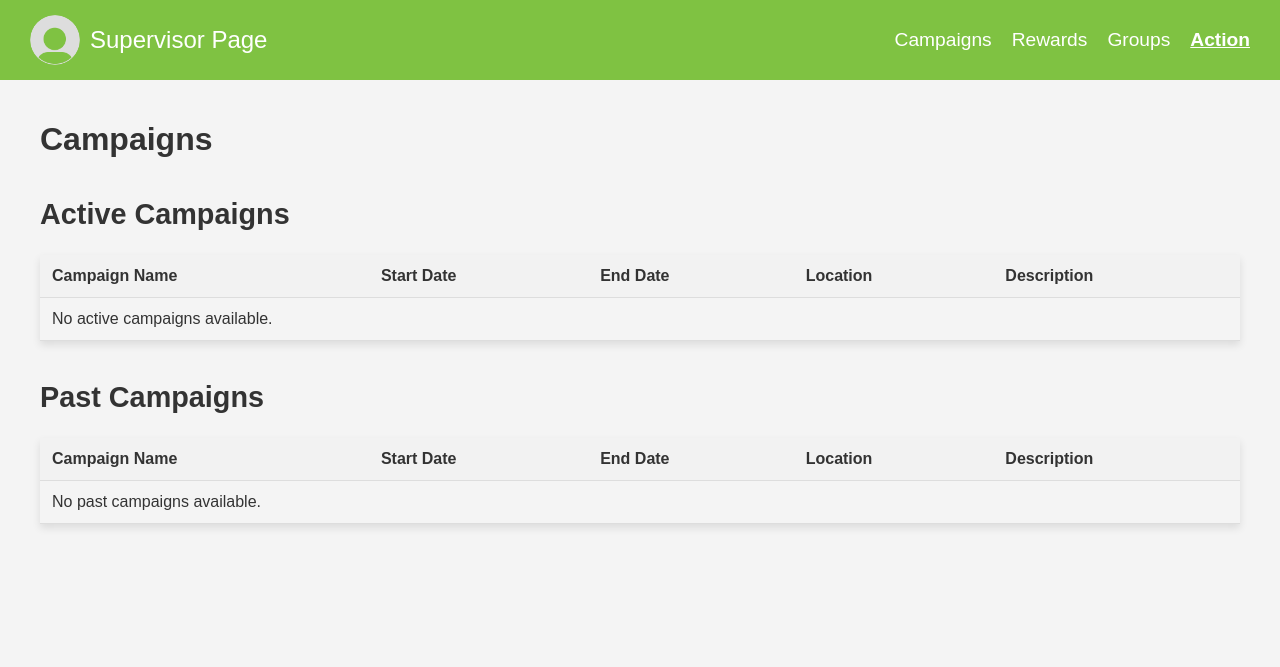
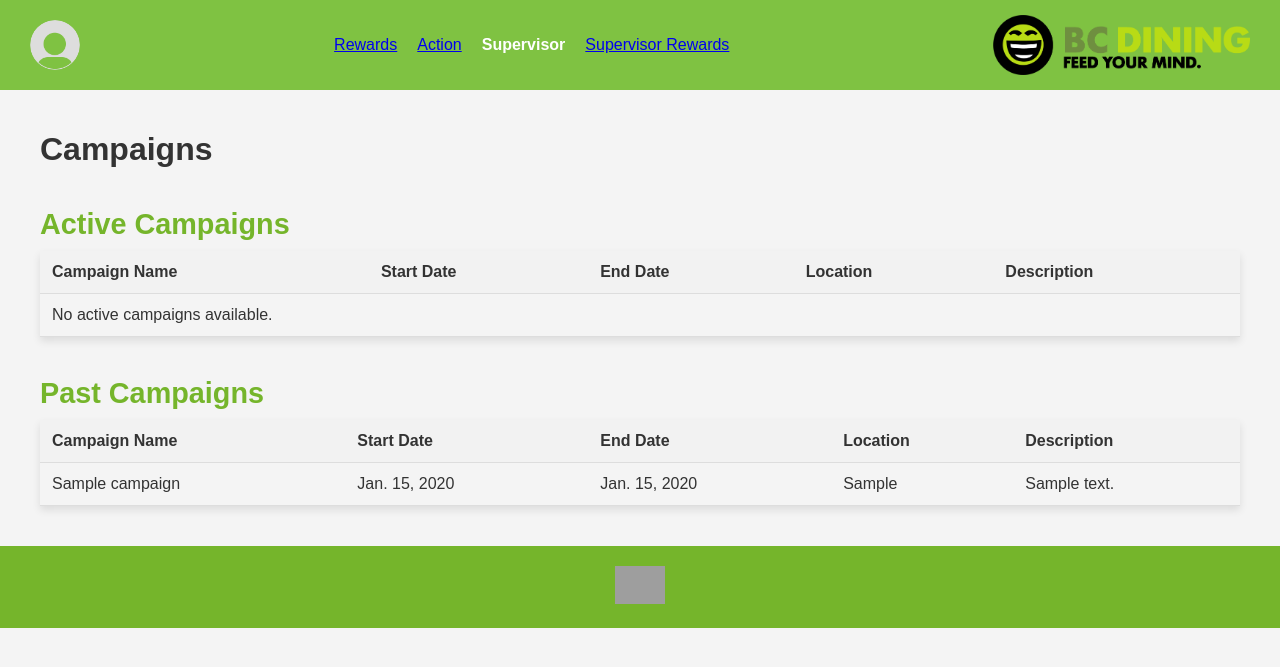
Before and after one commit to CSCI3356-Fall2024/Team-Beta, a Django app: page /supervisor/ in a window 1280 px wide. Shown: the top 667 px of the page. Run offline with Django 4.2, Linux system fonts and the light colour scheme; tables that the repository leaves empty hold one stand-in row (values such as "Sample post"); grey boxes are pictures that could not be loaded.

Commit message:
Supervisor
Added functionality to supervisor view so that it can distinguish between active and past campaigns, and add them to the list on the /supervisor page aka the supervisor landing page (#9)

```diff
--- a/bcsustain/main/admin.py
+++ b/bcsustain/main/admin.py
@@ -1,3 +1,6 @@
 from django.contrib import admin
+from .models import Campaign
 
-# Register your models here.
+@admin.register(Campaign)
+class CampaignAdmin(admin.ModelAdmin):
+    list_display = ('name', 'start_date', 'end_date', 'location', 'is_active')  # Customize what is shown in the admin list
--- a/bcsustain/main/models.py
+++ b/bcsustain/main/models.py
@@ -1,3 +1,13 @@
 from django.db import models
 
 # Create your models here.
+class Campaign(models.Model):
+    name = models.CharField(max_length=255)
+    start_date = models.DateField()
+    end_date = models.DateField()
+    location = models.CharField(max_length=255)
+    description = models.TextField()
+    is_active = models.BooleanField(default=True)  # Field to mark campaigns as active/inactive
+
+    def __str__(self):
+        return self.name
--- a/bcsustain/main/static/supervisor.css
+++ b/bcsustain/main/static/supervisor.css
@@ -1,180 +1,206 @@
 /* Global Styles */
 body {
-    font-family: Arial, sans-serif;
-    background-color: #f4f4f4;
-    margin: 0;
-    padding: 0;
-    color: #333;
+    font-family: Arial, sans-serif; /* Sets the font for the entire page */
+    background-color: #f4f4f4; /* Light gray background */
+    margin: 0; /* Removes default margin */
+    padding: 0; /* Removes default padding */
+    color: #333; /* Sets default text color to dark gray */
 }
 
-h1, h2 {
-    color: #333;
+/* Heading Styles for h2 ("Active campaigns" or "Past Campaigns") */
+h2 {
+    color: #75B52B; /* Sets the text color to green */
+    margin-bottom: 10px; /* Adds a 10px space below the heading */
 }
 
 /* Header Section */
 .header {
-    background-color: #7FC242;
-    padding: 20px;
-    display: flex;
-    justify-content: space-between;
-    align-items: center;
-    text-align: center;
+    background-color: #7FC242; /* Sets a green background color */
+    padding: 20px; /* Adds padding inside the header */
+    display: flex; /* Flexbox for horizontal layout */
+    justify-content: space-between; /* Spreads items across the header */
+    align-items: center; /* Vertically aligns items in the center */
+    text-align: center; /* Centers text within the header */
 }
 
 .header img {
-    height: 100px;
-    width: auto;
+    height: 100px; /* Sets height for images inside the header */
+    width: auto; /* Maintains the aspect ratio of images */
 }
 
 .header h1 {
-    font-size: 2.5rem;
-    color: white;
-    margin: 0;
+    font-size: 2.5rem; /* Sets a large font size for the main heading */
+    color: white; /* White text color */
+    margin: 0; /* Removes default margin */
 }
 
 .header img[alt="Profile Picture"] {
-    width: 80px;
-    height: auto;
-    border-radius: 50%;
+    width: 80px; /* Sets a fixed width for the profile picture */
+    height: auto; /* Maintains aspect ratio for the profile picture */
+    border-radius: 50%; /* Makes the profile picture circular */
 }
 
 .header img[alt="Feed your mind"] {
-    width: 300px;
-    height: auto;
+    width: 300px; /* Sets a fixed width for the "Feed your mind" image */
+    height: auto; /* Maintains the aspect ratio */
 }
 
 /* Main Content */
 .container {
-    padding: 20px;
-    max-width: 1200px;
-    margin: 0 auto;
+    padding: 20px; /* Adds padding inside the container */
+    max-width: 1200px; /* Limits the container width to 1200px */
+    margin: 0 auto; /* Centers the container on the page */
 }
 
 h2 {
-    margin-top: 40px;
-    font-size: 1.8rem;
+    margin-top: 40px; /* Adds 40px space above h2 headings */
+    font-size: 1.8rem; /* Increases the font size of h2 headings */
 }
 
 /* Table Styles */
 table {
-    width: 100%;
-    border-collapse: collapse;
-    margin-bottom: 20px;
-    box-shadow: 0 4px 8px rgba(0, 0, 0, 0.1);
+    width: 100%; /* Makes the table take the full width of its container */
+    border-collapse: collapse; /* Collapses table borders for cleaner look */
+    margin-bottom: 20px; /* Adds space below the table */
+    box-shadow: 0 4px 8px rgba(0, 0, 0, 0.1); /* Adds a subtle shadow around the table */
 }
 
 th, td {
-    padding: 12px;
-    border-bottom: 1px solid #ddd;
-    text-align: left;
+    padding: 12px; /* Adds padding inside table cells */
+    border-bottom: 1px solid #ddd; /* Adds a light border below each row */
+    text-align: left; /* Left-aligns the content in table cells */
 }
 
 th {
-    background-color: #f2f2f2;
-    font-weight: bold;
+    background-color: #f2f2f2; /* Light gray background for table headers */
+    font-weight: bold; /* Makes table header text bold */
 }
 
 tbody tr:nth-child(even) {
-    background-color: #f9f9f9;
+    background-color: #f9f9f9; /* Alternates background color for even rows */
 }
 
 tbody tr:hover {
-    background-color: #f1f1f1;
+    background-color: #f1f1f1; /* Changes background color on hover */
 }
 
 td {
-    vertical-align: top;
+    vertical-align: top; /* Aligns text to the top in table cells */
 }
 
 /* Empty Table Row */
 tr.empty-row td {
-    text-align: center;
-    color: #999;
-    font-style: italic;
+    text-align: center; /* Centers text for empty rows */
+    color: #999; /* Sets a light gray color for empty row text */
+    font-style: italic; /* Italicizes the empty row text */
 }
 
-/* Responsive Design */
+/* Responsive Design for Screens Smaller Than 768px */
 @media (max-width: 768px) {
     .header {
-        flex-direction: column;
-        text-align: center;
+        flex-direction: column; /* Stacks items vertically in the header */
+        text-align: center; /* Centers the text in the header */
     }
 
     .header img {
-        margin-bottom: 15px;
+        margin-bottom: 15px; /* Adds space below images in the header */
     }
 
     table, th, td {
-        display: block;
-        width: 100%;
+        display: block; /* Makes table rows stack vertically */
+        width: 100%; /* Ensures table cells take full width */
     }
 
     th {
-        display: none;
+        display: none; /* Hides table headers */
     }
 
     td {
-        position: relative;
-        padding-left: 50%;
-        text-align: right;
-        border-bottom: 1px solid #eee;
+        position: relative; /* Positions table cells for responsive design */
+        padding-left: 50%; /* Adds space to the left side of table cells */
+        text-align: right; /* Right-aligns the text in table cells */
+        border-bottom: 1px solid #eee; /* Light border below each row */
     }
 
     td::before {
-        content: attr(data-label);
-        position: absolute;
-        left: 10px;
-        font-weight: bold;
-        text-align: left;
+        content: attr(data-label); /* Adds a label to each table cell in mobile view */
+        position: absolute; /* Positions the label absolutely within the cell */
+        left: 10px; /* Moves the label to the left */
+        font-weight: bold; /* Makes the label bold */
+        text-align: left; /* Left-aligns the label text */
     }
 }
 
 /* Navbar */
 .navbar {
-    display: flex;
-    justify-content: space-between;
-    align-items: center;
-    background-color: #7FC242; /* Adjust this if needed */
-    padding: 15px 30px;
+    display: flex; /* Uses flexbox for horizontal layout */
+    justify-content: space-between; /* Spaces items across the navbar */
+    align-items: center; /* Aligns items vertically in the center */
+    background-color: #7FC242; /* Sets a green background color */
+    padding: 15px 30px; /* Adds padding inside the navbar */
 }
 
 .navbar .logo {
-    display: flex;
-    align-items: center;
+    display: flex; /* Uses flexbox for logo section */
+    align-items: center; /* Vertically centers logo and text */
 }
 
 .navbar .logo img {
-    width: 50px;
-    height: 50px;
-    border-radius: 50%;
-    margin-right: 10px;
+    width: 50px; /* Sets a fixed width for the logo image */
+    height: 50px; /* Sets a fixed height for the logo image */
+    border-radius: 50%; /* Makes the logo circular */
+    margin-right: 10px; /* Adds space between the logo and text */
 }
 
 .navbar .logo span {
-    font-size: 1.5rem;
-    color: white;
+    font-size: auto; /* Sets font size for the logo text */
+    color: white; /* Sets text color to white */
 }
 
 .navbar nav ul {
-    list-style: none;
-    display: flex;
-    gap: 20px;
-    margin: 0;
-    padding: 0;
+    list-style: none; /* Removes bullets from the list */
+    display: flex; /* Aligns list items horizontally */
+    gap: 20px; /* Adds space between navigation items */
+    margin: 0; /* Removes default margin */
+    padding: 20px; /* Removes default padding */
 }
 
 .navbar nav ul li {
-    color: white;
-    cursor: pointer;
-    font-size: 1.2rem;
+    color: white; /* Sets the text color of the navigation items to white */
+    cursor: pointer; /* Changes cursor to pointer on hover */
+    font-size: auto; /* Sets font size for navigation items */
+
 }
 
 .navbar nav ul li.active {
-    font-weight: bold;
-    text-decoration: underline;
+    font-weight: bold; /* Makes the active navigation item bold */
+    text-decoration: none; /* Underlines the active navigation item */
 }
 
-/* Hover effect */
+/* Hover effect for navigation items */
 .navbar nav ul li:hover {
-    text-decoration: underline;
+    text-decoration: underline; /* Underlines navigation items on hover */
 }
+
+/* Image on the right of the navbar */
+.navbar .nav-right-image {
+    width: auto; /* Automatically sets the width */
+    height: 60px; /* Sets the height for the image */
+    margin-left: 20px; /* Adds space between the navbar and the image */
+}
+
+/* Footer Section */
+footer {
+    background-color: #75B52B; /* Sets a green background color for the footer */
+    padding: 20px; /* Adds padding inside the footer */
+    text-align: center; /* Centers the footer content */
+}
+
+footer .footer-logo img {
+    width: 50px; /* Sets a fixed width for the footer logo */
+}
+
+img[alt="Feed your mind"] {
+    width: auto; /* Automatically sets the width */
+    height: auto; /* Automatically sets the height */
+}
--- a/bcsustain/main/templates/supervisorLandingPage.html
+++ b/bcsustain/main/templates/supervisorLandingPage.html
@@ -13,16 +13,18 @@
         <div class="navbar">
             <div class="logo">
                 <img src="{% static 'default_profile_pic.png' %}" alt="Profile Picture">
-                <span>Supervisor Page</span>
+
+                <span></span>
             </div>
             <nav>
                 <ul>
-                    <li>Campaigns</li>
-                    <li>Rewards</li>
-                    <li>Groups</li>
-                    <li class="active">Action</li>
+                    <li><a href="{% url 'rewards' %}">Rewards</a></li>
+                    <li><a href="{% url 'action' %}">Action</a></li>
+                    <li class="active">Supervisor</li>
+                    <li><a href="{% url 'supervisorrewards' %}">Supervisor Rewards</a></li>
                 </ul>
             </nav>
+            <img src="{% static 'bc_feed_your_mind.png' %}" alt="Feed your mind" class="nav-right-image">
         </div>
     </header>
 
@@ -91,5 +93,11 @@
             </tbody>
         </table>
     </main>
+
+    <footer>
+        <div class="footer-logo">
+            <img src="footer-logo.png" alt="Footer Logo">
+        </div>
+    </footer>
 </body>
 </html>
--- a/bcsustain/main/views.py
+++ b/bcsustain/main/views.py
@@ -2,6 +2,8 @@ from django.shortcuts import render, redirect
 from django.contrib.auth import login as auth_login
 from django.contrib.auth.forms import AuthenticationForm, UserCreationForm
 from django.http import HttpResponse
+from .models import Campaign
+from django.utils import timezone
 
 def signup(request):
     if request.method == 'POST':
@@ -43,7 +45,17 @@ def base(request):
     return render(request, 'base.html')
 
 def supervisor(request):
-    return render(request, 'supervisorLandingPage.html')
+    today = timezone.now().date()  # Get the current date
+    active_campaigns = Campaign.objects.filter(start_date__lte=today, end_date__gte=today)  # or any condition for "active"
+    past_campaigns = Campaign.objects.filter(end_date__lt=today)
+
+    # Pass the list of active campaigns to the template
+    context = {
+        'active_campaigns': active_campaigns,
+        'past_campaigns': past_campaigns,
+
+    }
+    return render(request, 'supervisorLandingPage.html', context)
 
 def landing(request):
     return render(request, 'landing.html')
```
Also changed, not shown: bcsustain/main/migrations/0001_initial.py (added).
